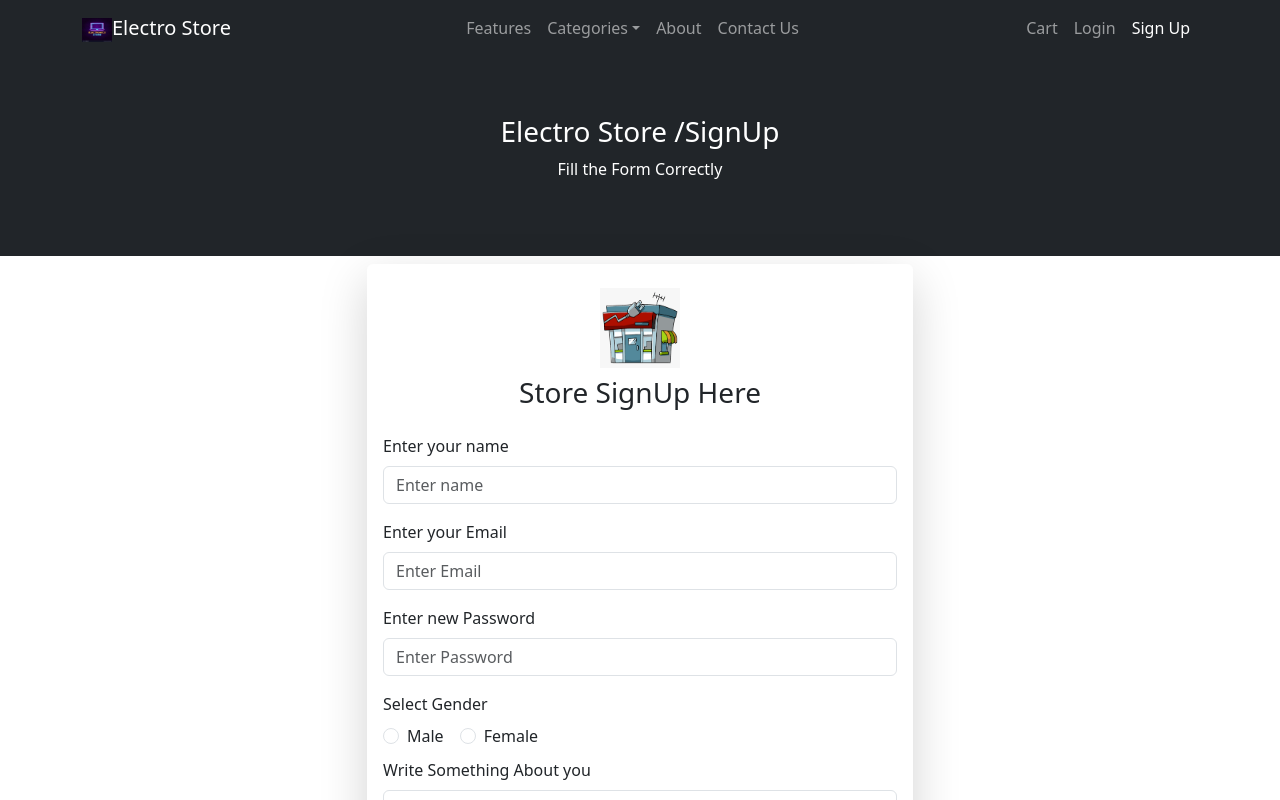
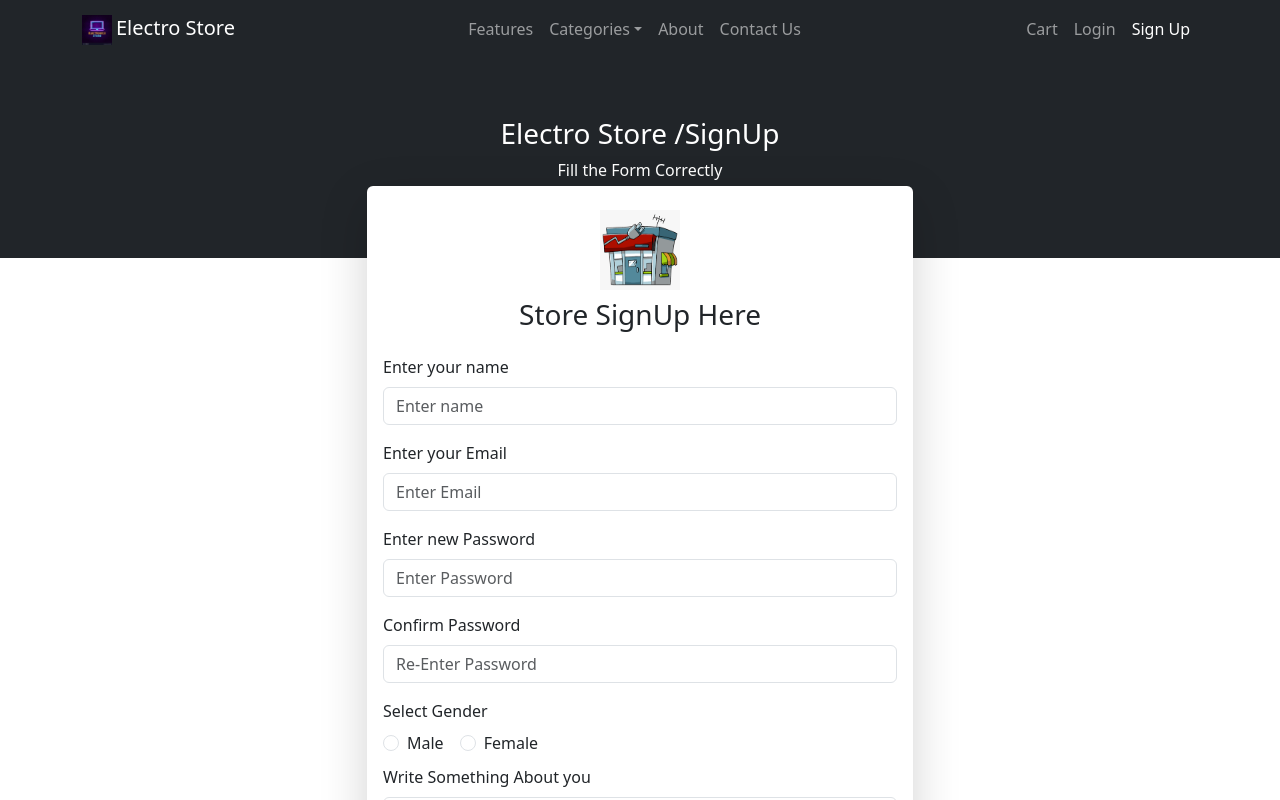
Before and after one commit to vishkhi123/Electro_Store-Frontend-React, a React (Create React App) app: page /register in a window 1280 px wide. Shown: the top 800 px of the page. Built offline with nearby package versions, Linux system fonts and the light colour scheme.

Commit message:
Completed Registeration

```diff
--- a/src/components/pages/users/CustomNavbar.jsx
+++ b/src/components/pages/users/CustomNavbar.jsx
@@ -11,8 +11,10 @@ const CustomNavbar = () => {
     <Navbar collapseOnSelect expand="lg" bg='dark' variant='dark' >
       <Container>
         <Navbar.Brand as={NavLink} to={'/'}>
-        <img src="/assets/electrostore1.jpg" alt="logo" width="30" height="24" ></img>
-        Electro Store
+        <img src="/assets/electrostore1.jpg" alt="logo" width="30" height="30" ></img>
+
+        <span className='ms-1'>Electro Store</span>
+
 
         </Navbar.Brand>
         <Navbar.Toggle aria-controls="responsive-navbar-nav" />
--- a/src/components/pages/users/Register.js
+++ b/src/components/pages/users/Register.js
@@ -1,17 +1,65 @@
-import React from "react";
+import React, { useState } from "react";
 import Base from "./Base";
 import { Button, Card, Col, Container, Form, Row } from "react-bootstrap";
 import { Link } from "react-router-dom";
+import { toast } from "react-toastify";
 
 const Register = () => {
+
+    let[data,setData]= useState({
+      name:"",
+      email:"",
+      password:"",
+      confirmPassword:"",
+      about:"",
+      gender:""
+    })
+
+    const handelChange=(event,property)=>{
+      // console.log(event)
+      // console.log(property)
+      setData({
+        ...data,
+        [property]:event.target.value
+      })
+
+    }
+
+    const clearData=()=>{
+      toast.info("Reset")
+      setData({
+        name:"",
+      email:"",
+      password:"",
+      confirmPassword:"",
+      about:"",
+      gender:""
+
+      })
+    }
+
+    const [errorData,setErrorData]=useState({
+      isError:false,
+      errorData:null
+    })
+
+
   const RegisterForm = () => {
+
     return (
       <Container>
         {/* Single Row==>12 grids(1col) */}
         <Row>
+        {/* {JSON.stringify(data)} */}
           {/* if u make 2 col they will share 6,6 grids with them */}
           <Col sm={{ span: 6, offset: 3 }}>
-            <Card className="my-2 border-0 shadow-lg">
+            <Card className="my-2 border-0 shadow-lg" style={
+              {
+                position:'relative',
+                top:-80
+              }
+            }
+              >
               <Card.Body>
 
                 <Container className="text-center my-2">
@@ -24,12 +72,22 @@ const Register = () => {
                 <Form>
                   <Form.Group className="mb-3" controlId="formName">
                     <Form.Label>Enter your name</Form.Label>
-                    <Form.Control type="text" placeholder="Enter name" />
+                    <Form.Control
+                    type="text"
+                    placeholder="Enter name"
+                    onChange={(event)=>handelChange(event,'name')}
+                    value={data.name}
+                     />
                   </Form.Group>
                   {/* User Email */}
                   <Form.Group className="mb-3" controlId="formEmail">
                     <Form.Label>Enter your Email</Form.Label>
-                    <Form.Control type="Email" placeholder="Enter Email" />
+                    <Form.Control
+                    type="Email"
+                    placeholder="Enter Email"
+                    onChange={(event)=>handelChange(event,'email')}
+                    value={data.email}
+                     />
                   </Form.Group>
                   {/* User Password */}
                   <Form.Group className="mb-3" controlId="formPassword">
@@ -37,6 +95,18 @@ const Register = () => {
                     <Form.Control
                       type="Password"
                       placeholder="Enter Password"
+                      onChange={(event)=>handelChange(event,'password')}
+                      value={data.password}
+                    />
+                    </Form.Group>
+                    {/* Conform User Password */}
+                  <Form.Group className="mb-3" controlId="formPassword">
+                    <Form.Label>Confirm Password</Form.Label>
+                    <Form.Control
+                      type="Password"
+                      placeholder="Re-Enter Password"
+                      onChange={(event)=>handelChange(event,'confirmPassword')}
+                      value={data.confirmPassword}
                     />
                   </Form.Group>
                   {/* User Gender */}
@@ -51,6 +121,10 @@ const Register = () => {
                         label="Male"
                         type={"radio"}
                         id={`gender`}
+                        value={'male'}
+                        checked={data.gender=='male'}
+                        onChange={(event)=>handelChange(event,'gender')}
+
                       />
                       <Form.Check
                         inline
@@ -58,6 +132,9 @@ const Register = () => {
                         label="Female"
                         type={"radio"}
                         id={`gender`}
+                        value={'female'}
+                        checked={data.gender=='female'}
+                        onChange={(event)=>handelChange(event,'gender')}
                       />
                     </div>
                   </Form.Group>
@@ -67,7 +144,10 @@ const Register = () => {
                   <Form.Label>Write Something About you</Form.Label>
                   <Form.Control as="textarea"
                   placeholder="Write here"
-                  style={{ height: '100px' }} />
+                  style={{ height: '100px' }}
+                  onChange={(event)=>handelChange(event,'about')}
+                  value={data.about}
+                  />
 
                   </Form.Group>
 
@@ -78,7 +158,7 @@ const Register = () => {
 
                 <Container className="text-center">
                   <Button className="m-2" variant="success">REGISTER</Button>
-                  <Button variant="danger">RESET</Button>
+                  <Button variant="danger" onClick={clearData}>RESET</Button>
                 </Container>
 
               </Card.Body>
```
